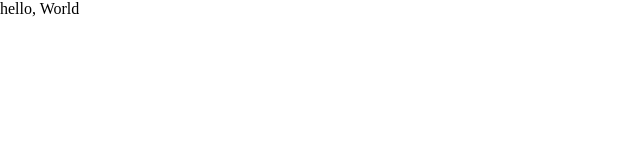
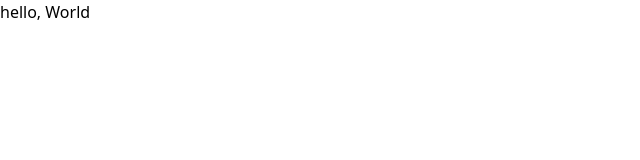
Before and after one commit to jecode93/carbook_frontend, a React (Create React App) app: page / in a window 1280 px wide. Shown: the top 160 px of the page, without its empty margins (0-640 px from the left). Built offline with nearby package versions, Linux system fonts and the light colour scheme.

Commit message:
Install react-router, redux and redux tookit, and configure tailwind css

```diff
--- a/src/index.css
+++ b/src/index.css
@@ -1,3 +1,3 @@
-body {
-  margin: 0;
-}
+@tailwind base;
+@tailwind components;
+@tailwind utilities;
--- /dev/null
+++ b/tailwind.config.js
@@ -0,0 +1,8 @@
+/** @type {import('tailwindcss').Config} */
+module.exports = {
+  content: ["./src/**/*.{js,jsx,ts,tsx}"],
+  theme: {
+    extend: {},
+  },
+  plugins: [],
+};
```
Also changed, not shown: package.json (+6 -1 lines), 1 other file (tests, documents, lock files or other folders).
